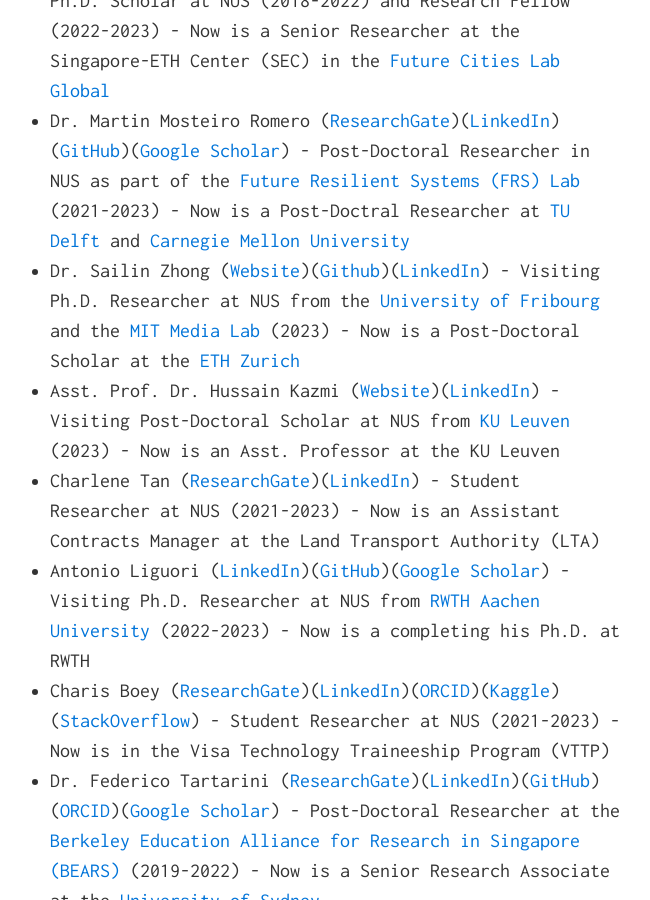
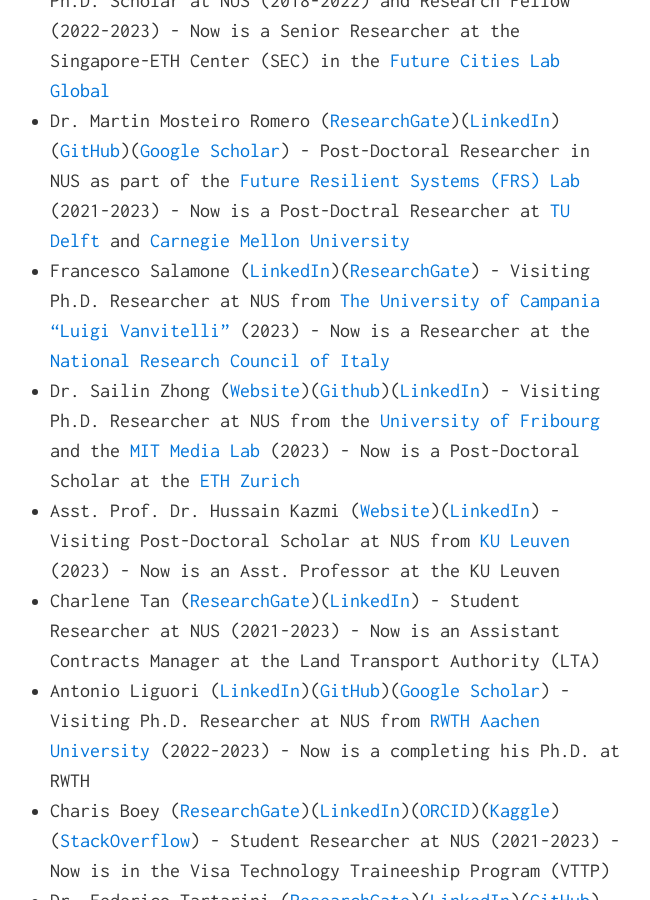
Before and after one commit to buds-lab/buds-lab.github.io, a Jekyll site: the page built from index.md, in a window 1280 px wide and 900 px high, scrolled down 8294 px. Shown: the whole window, without its empty margins (320-970 px from the left). Built offline with Jekyll 4.4.1, drawn with Linux system fonts in a browser that asks for light colours.

Commit message:
added francesco

```diff
--- a/index.md
+++ b/index.md
@@ -133,6 +133,7 @@ Yun Xuan Chua ([ResearchGate](https://www.researchgate.net/profile/Yun-Xuan-Chua
 <!-- ![Dr. Martin Mosteiro-Romero](buds-lab.github.io/martinmosteiro.png) -->
 * Dr. Martin Mosteiro Romero ([ResearchGate](https://www.researchgate.net/profile/Martin-Mosteiro-Romero){:target="_blank"})([LinkedIn](https://www.linkedin.com/in/mart%C3%ADn-mosteiro-romero-30830727/){:target="_blank"})([GitHub](https://github.com/martin-mosteiro){:target="_blank"})([Google Scholar](https://scholar.google.ch/citations?user=paRcx8wAAAAJ&hl=en){:target="_blank"}) - Post-Doctoral Researcher in NUS as part of the [Future Resilient Systems (FRS) Lab](https://frs.ethz.ch){:target="_blank"} (2021-2023) - Now is a Post-Doctral Researcher at [TU Delft](https://www.tudelft.nl/en/) and [Carnegie Mellon University](https://www.cmu.edu/){:target="_blank"}
 <!-- is a Post-Doctoral Researcher in NUS as part of the [Future Resilient Systems (FRS) Lab](https://frs.ethz.ch){:target="_blank"} within the Module 1.4 - Digital Twin-Enabled System Resilience. The NUS part of this project is led by [Prof. Rudi Stouffs](https://www.sde.nus.edu.sg/arch/staffs/rudi-stouffs-dr/){:target="_blank"} and it is a collaboration with [Prof. Gabriela Hug](https://psl.ee.ethz.ch/people/prof--gabriela-hug.html){:target="_blank"} at the ETH Zurich and [Prof. Adrian Law](http://www.cee.ntu.edu.sg/aboutus/FacultyDir/Pages/cwklaw.aspx){:target="_blank"} from NTU. Dr. Mosteiro holds a Doctor of Sciences (Dr. sc. ETH Zurich) and Masters in Energy Science from the [ETH Z&uuml;rich](http://bit.ly/2nsD908){:target="_blank"} and a Bachelor's Degree in Bioenvironmental Engineering from [Rutgers University](https://www.rutgers.edu){:target="_blank"} in the USA. Dr. Mosteiro is investigating how to use digital twins to improve the resilience of building systems. -->
+* Francesco Salamone ([LinkedIn](https://www.linkedin.com/in/francesco-salamone-832b2a28/){:target="_blank"})([ResearchGate](https://www.researchgate.net/profile/Francesco-Salamone){:target="_blank"}) - Visiting Ph.D. Researcher at NUS from [The University of Campania “Luigi Vanvitelli”](https://international.unicampania.it/index.php/en/){:target="_blank"} (2023) - Now is a Researcher at the [National Research Council of Italy](https://www.cnr.it/en){:target="_blank"}
 * Dr. Sailin Zhong ([Website](https://www.sailinzhong.net){:target="_blank"})([Github](https://github.com/sailinz){:target="_blank"})([LinkedIn](https://www.linkedin.com/in/sailin-zhong-53b379a8/){:target="_blank"}) - Visiting Ph.D. Researcher at NUS from the [University of Fribourg](https://www.unifr.ch/home/en/){:target="_blank"} and the [MIT Media Lab](https://www.media.mit.edu){:target="_blank"} (2023) - Now is a Post-Doctoral Scholar at the [ETH Zurich](https://ethz.ch/en.html){:target="_blank"}
 * Asst. Prof. Dr. Hussain Kazmi ([Website](https://www.kuleuven.be/wieiswie/en/person/00107015){:target="_blank"})([LinkedIn](https://www.linkedin.com/in/hussain-kazmi/){:target="_blank"}) - Visiting Post-Doctoral Scholar at NUS from [KU Leuven](https://www.kuleuven.be/english/kuleuven){:target="_blank"} (2023) - Now is an Asst. Professor at the KU Leuven
 <!-- ![Charlene Tan](buds-lab.github.io/charlenetan.png) -->
```
